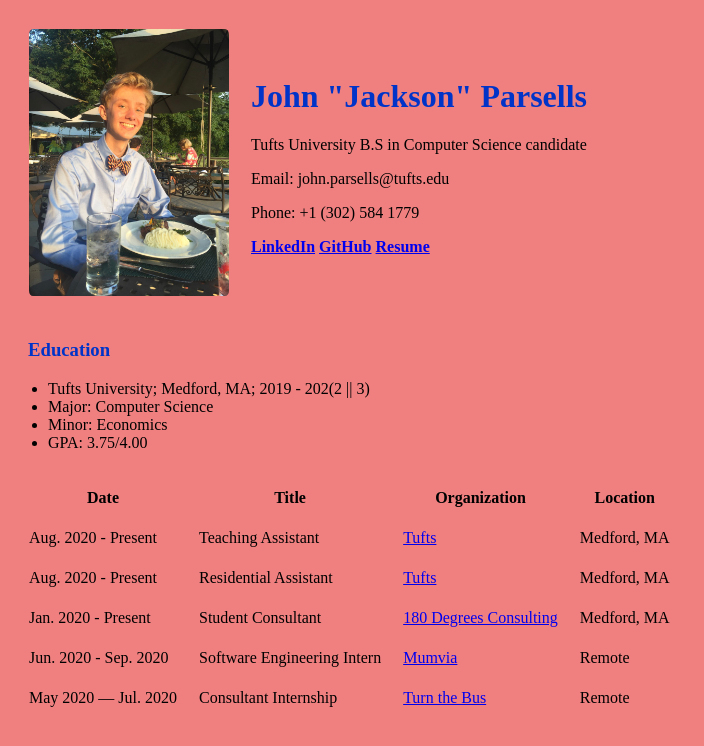
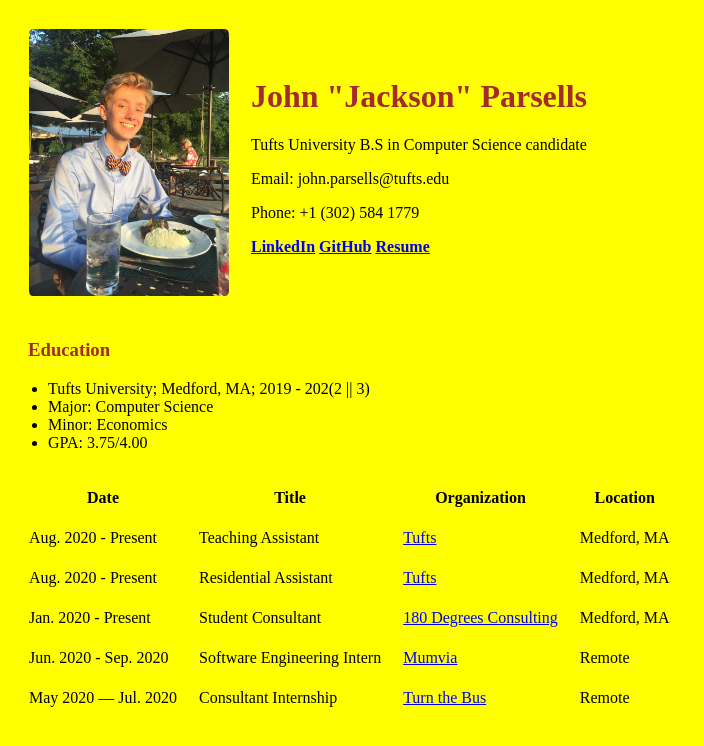
Before and after one commit to JacksonParsells/JacksonParsells.github.io, a plain HTML site: page index.html in a window 1280 px wide. Shown: the whole page, without its empty margins (0-704 px from the left). Drawn offline with Linux system fonts and the light colour scheme.

Commit message:
changed BR color and title of page

```diff
--- a/css/indexstylesheet.css
+++ b/css/indexstylesheet.css
@@ -1,14 +1,14 @@
 body {
-    background-color: lightcoral;
+    background-color: yellow;
   }
 
   h1 {
-    color: #0033c7
+    color: brown;
   }
 
   h3 {
     padding-left: 20px;
-    color: #0033c7
+    color: brown;
   }
 
   hr {
@@ -20,7 +20,7 @@
   }
 
   .otherPage:hover {
-    color: #0033c7
+    color: #0033c7;
   }
 
   #headshot {
--- a/index.html
+++ b/index.html
@@ -3,7 +3,7 @@
 
 <head>
   <meta charset="utf-8">
-  <title>index page</title>
+  <title>Jackson Parsells</title>
   <link type = "text/css" rel = "stylesheet" href = "css/indexstylesheet.css">
 </head>
 
```
